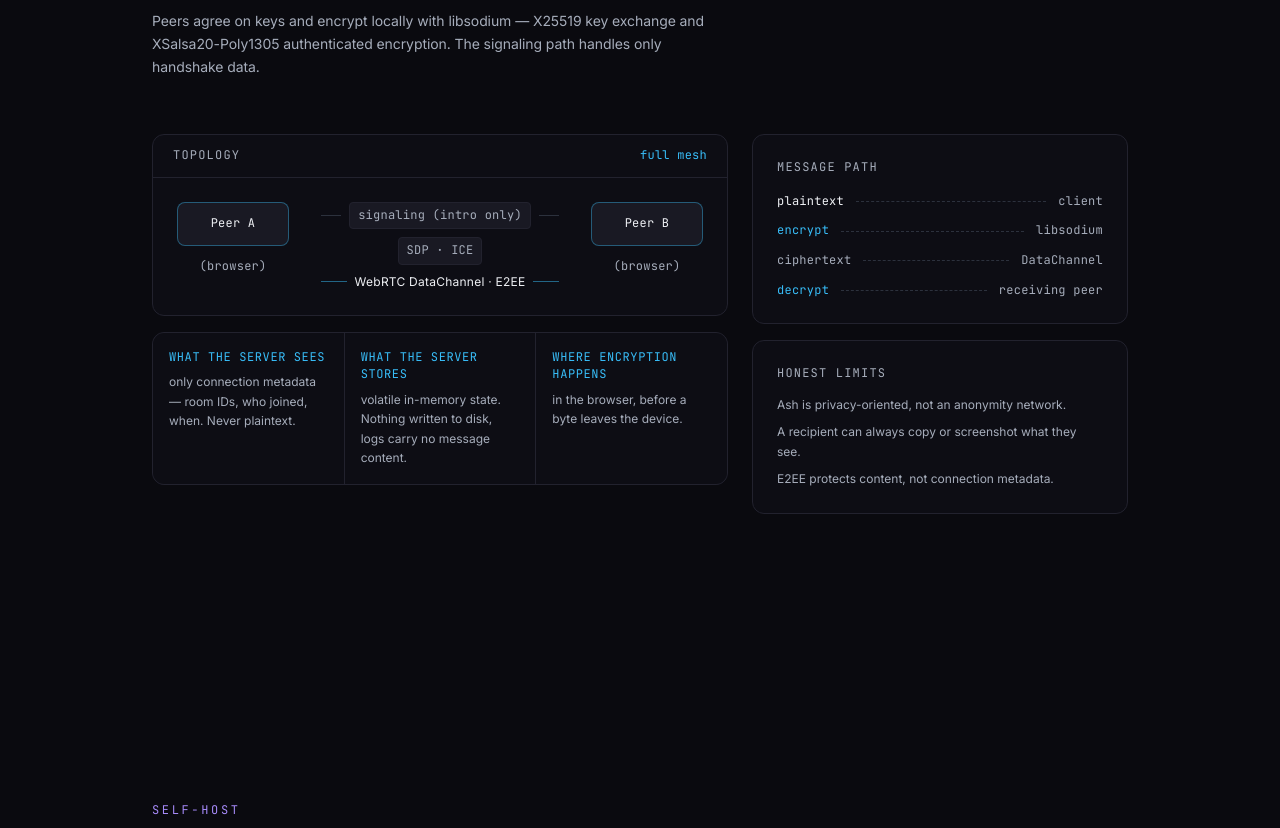
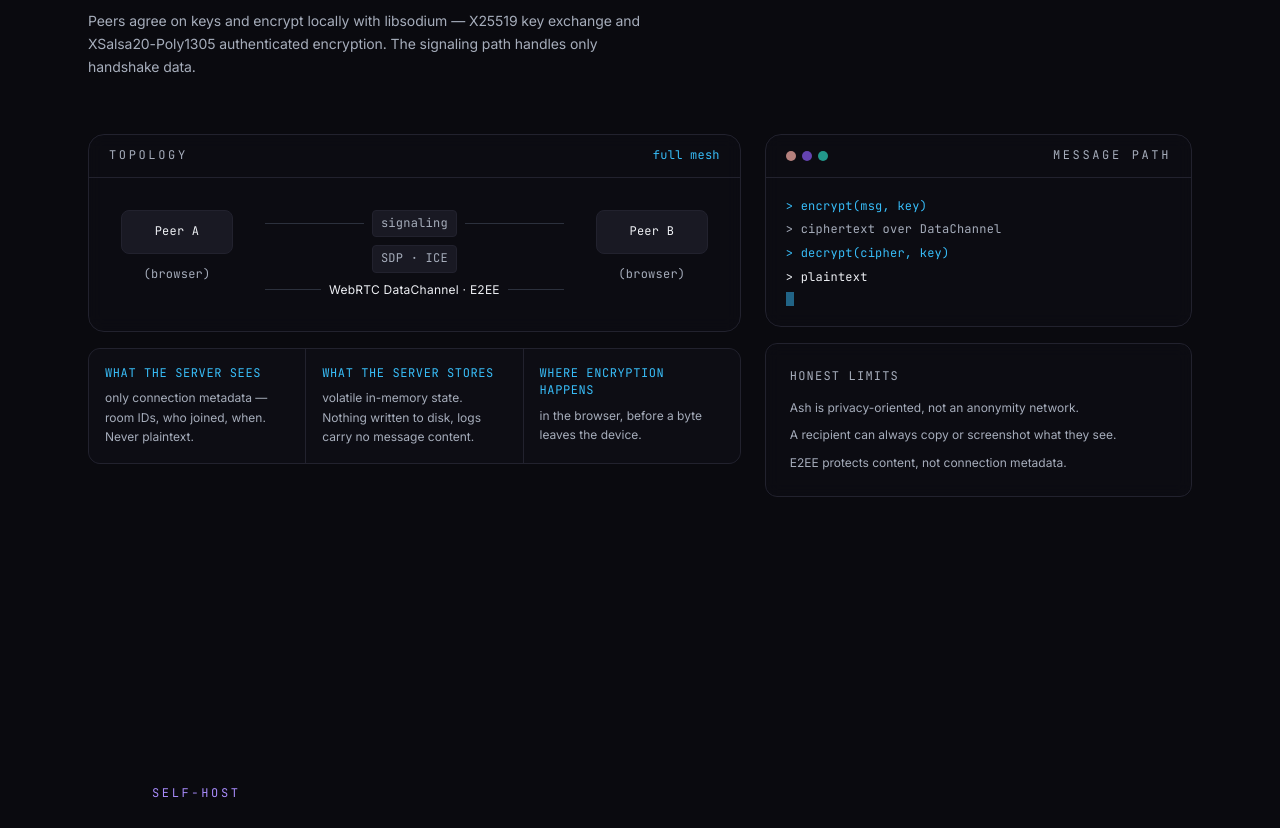
Before and after one commit to devansharora18/ash, a React (Vite) app in the folder apps/landing/: page / in a window 1280 px wide. Shown: the part 3940-4768 px from the top of the page. Built offline with nearby package versions, Linux system fonts and the light colour scheme.

Commit message:
feat: improve security section ui

```diff
--- /dev/null
+++ b/apps/landing/src/components/message_path_terminal.tsx
@@ -0,0 +1,55 @@
+import { useInView } from 'framer-motion'
+import { useEffect, useRef, useState } from 'react'
+
+const LINES = [
+  { text: '> encrypt(msg, key)', cls: 'text-primary-container' },
+  { text: '> ciphertext over DataChannel', cls: 'text-on-surface-variant' },
+  { text: '> decrypt(cipher, key)', cls: 'text-primary-container' },
+  { text: '> plaintext', cls: 'text-on-surface' },
+]
+
+function MessagePathTerminal() {
+  const ref = useRef<HTMLDivElement>(null)
+  const inView = useInView(ref, { once: true, margin: '-80px' })
+  const [visible, setVisible] = useState(0)
+
+  useEffect(() => {
+    if (!inView) return
+    let count = 0
+    const timer = setInterval(() => {
+      count += 1
+      setVisible(count)
+      if (count >= LINES.length) clearInterval(timer)
+    }, 420)
+    return () => clearInterval(timer)
+  }, [inView])
+
+  return (
+    <div
+      ref={ref}
+      className="overflow-hidden rounded-2xl border border-surface-container-high bg-surface-container-lowest/70 backdrop-blur-sm"
+    >
+      <div className="flex items-center justify-between border-b border-surface-container-high px-5 py-3">
+        <div className="flex items-center gap-1.5">
+          <span className="h-2.5 w-2.5 rounded-full bg-error/70" />
+          <span className="h-2.5 w-2.5 rounded-full bg-secondary-container/70" />
+          <span className="h-2.5 w-2.5 rounded-full bg-teal/70" />
+        </div>
+        <span className="font-mono text-code-inline uppercase tracking-[0.22em] text-on-surface-variant">
+          message path
+        </span>
+      </div>
+
+      <div className="flex min-h-[132px] flex-col justify-center gap-1.5 p-5 font-mono text-code-inline">
+        {LINES.slice(0, visible).map((line) => (
+          <div key={line.text} className={line.cls}>
+            {line.text}
+          </div>
+        ))}
+        <span className="h-3.5 w-2 animate-pulse bg-primary-container" />
+      </div>
+    </div>
+  )
+}
+
+export default MessagePathTerminal
--- a/apps/landing/src/components/section_security.tsx
+++ b/apps/landing/src/components/section_security.tsx
@@ -1,81 +1,39 @@
 import { motion } from 'framer-motion'
+import { useState } from 'react'
 
+import MessagePathTerminal from './message_path_terminal'
+import TopologyDiagram, { type TopologyFocus } from './topology_diagram'
 import { staggerContainer, staggerItem } from '../lib/anim'
 import SectionShell from './section_shell'
-
-function ArchitectureDiagram() {
-  return (
-    <div className="overflow-hidden rounded-xl border border-surface-container-high bg-surface-container-lowest">
-      <div className="flex items-center justify-between border-b border-surface-container-high px-5 py-3">
-        <span className="font-mono text-code-inline uppercase tracking-widest text-on-surface-variant">
-          topology
-        </span>
-        <span className="font-mono text-code-inline text-primary-container">
-          full mesh
-        </span>
-      </div>
-
-      <div className="flex flex-col gap-6 p-6 font-mono text-code-inline sm:flex-row sm:items-stretch sm:justify-between">
-        <div className="flex flex-col items-center gap-3">
-          <div className="flex h-11 w-28 items-center justify-center rounded-lg border border-primary-container/40 bg-surface-container">
-            <span className="text-on-surface">Peer A</span>
-          </div>
-          <span className="text-on-surface-variant">(browser)</span>
-        </div>
-
-        <div className="flex flex-1 flex-col items-center justify-center gap-2 px-2">
-          <div className="flex w-full items-center justify-center gap-2 text-on-surface-variant">
-            <span className="h-px flex-1 bg-outline-variant" />
-            <span className="rounded border border-surface-container-high bg-surface-container px-2 py-1 text-on-surface-variant">
-              signaling (intro only)
-            </span>
-            <span className="h-px flex-1 bg-outline-variant" />
-          </div>
-          <span className="rounded border border-surface-container-high bg-surface-container px-2 py-1 text-on-surface-variant">
-            SDP · ICE
-          </span>
-          <div className="flex w-full items-center gap-2 text-primary-container">
-            <span className="h-px flex-1 bg-primary-container/50" />
-            <span className="font-sans text-body-sm-medium text-on-surface">
-              WebRTC DataChannel · E2EE
-            </span>
-            <span className="h-px flex-1 bg-primary-container/50" />
-          </div>
-        </div>
-
-        <div className="flex flex-col items-center gap-3">
-          <div className="flex h-11 w-28 items-center justify-center rounded-lg border border-primary-container/40 bg-surface-container">
-            <span className="text-on-surface">Peer B</span>
-          </div>
-          <span className="text-on-surface-variant">(browser)</span>
-        </div>
-      </div>
-    </div>
-  )
-}
 
 const facts = [
   {
     label: 'What the server sees',
+    focus: 'signaling' as const,
     value: 'only connection metadata — room IDs, who joined, when. Never plaintext.',
   },
   {
     label: 'What the server stores',
+    focus: 'none' as const,
     value: 'volatile in-memory state. Nothing written to disk, logs carry no message content.',
   },
   {
     label: 'Where encryption happens',
+    focus: 'data' as const,
     value: 'in the browser, before a byte leaves the device.',
   },
 ]
 
 function Security() {
+  const [focus, setFocus] = useState<TopologyFocus>('none')
+
   return (
     <SectionShell
       id="security"
       eyebrow="Security model"
       title="The server never reads the conversation."
       lead="Peers agree on keys and encrypt locally with libsodium — X25519 key exchange and XSalsa20-Poly1305 authenticated encryption. The signaling path handles only handshake data."
+      width="wide"
     >
       <motion.div
         variants={staggerContainer}
@@ -85,12 +43,20 @@ function Security() {
         className="grid gap-6 lg:grid-cols-5"
       >
         <div className="lg:col-span-3">
-          <motion.div variants={staggerItem}>
-            <ArchitectureDiagram />
+          <motion.div
+            variants={staggerItem}
+            onMouseEnter={() => setFocus('none')}
+          >
+            <TopologyDiagram focus={focus} />
           </motion.div>
           <div className="mt-4 grid gap-px overflow-hidden rounded-xl border border-surface-container-high bg-surface-container-high sm:grid-cols-3">
             {facts.map((fact) => (
-              <div key={fact.label} className="bg-surface-container-lowest p-4">
+              <div
+                key={fact.label}
+                onMouseEnter={() => setFocus(fact.focus)}
+                onMouseLeave={() => setFocus('none')}
+                className="cursor-default bg-surface-container-lowest p-4 transition-colors hover:bg-surface-container"
+              >
                 <p className="font-mono text-code-inline uppercase tracking-wider text-primary-container">
                   {fact.label}
                 </p>
@@ -103,35 +69,18 @@ function Security() {
         </div>
 
         <div className="flex flex-col gap-4 lg:col-span-2">
-          <motion.div variants={staggerItem} className="rounded-xl border border-surface-container-high bg-surface-container-lowest p-6">
-            <p className="font-mono text-code-inline uppercase tracking-widest text-on-surface-variant">
-              message path
-            </p>
-            <ol className="mt-4 flex flex-col gap-3 font-mono text-code-inline">
-              <li className="flex items-center gap-3">
-                <span className="text-on-surface">plaintext</span>
-                <span className="flex-1 border-t border-dashed border-outline-variant" />
-                <span className="text-on-surface-variant">client</span>
-              </li>
-              <li className="flex items-center gap-3">
-                <span className="text-primary-container">encrypt</span>
-                <span className="flex-1 border-t border-dashed border-outline-variant" />
-                <span className="text-on-surface-variant">libsodium</span>
-              </li>
-              <li className="flex items-center gap-3">
-                <span className="text-on-surface-variant">ciphertext</span>
-                <span className="flex-1 border-t border-dashed border-outline-variant" />
-                <span className="text-on-surface-variant">DataChannel</span>
-              </li>
-              <li className="flex items-center gap-3">
-                <span className="text-primary-container">decrypt</span>
-                <span className="flex-1 border-t border-dashed border-outline-variant" />
-                <span className="text-on-surface-variant">receiving peer</span>
-              </li>
-            </ol>
+          <motion.div
+            variants={staggerItem}
+            onMouseEnter={() => setFocus('data')}
+            onMouseLeave={() => setFocus('none')}
+          >
+            <MessagePathTerminal />
           </motion.div>
 
-          <motion.div variants={staggerItem} className="rounded-xl border border-surface-container-high bg-surface-container-lowest p-6">
+          <motion.div
+            variants={staggerItem}
+            className="rounded-xl border border-surface-container-high bg-surface-container-lowest/70 p-6 backdrop-blur-sm"
+          >
             <p className="font-mono text-code-inline uppercase tracking-widest text-on-surface-variant">
               honest limits
             </p>
--- /dev/null
+++ b/apps/landing/src/components/topology_diagram.tsx
@@ -0,0 +1,101 @@
+import { motion } from 'framer-motion'
+
+export type TopologyFocus = 'none' | 'signaling' | 'data'
+
+interface TopologyDiagramProps {
+  focus: TopologyFocus
+}
+
+function TopologyDiagram({ focus }: TopologyDiagramProps) {
+  const signalingDim = focus === 'data'
+  const peersDim = focus === 'signaling'
+  const dataGlow = focus === 'data'
+
+  return (
+    <div className="overflow-hidden rounded-2xl border border-surface-container-high bg-surface-container-lowest/70 backdrop-blur-sm">
+      <div className="flex items-center justify-between border-b border-surface-container-high px-5 py-3">
+        <span className="font-mono text-code-inline uppercase tracking-[0.22em] text-on-surface-variant">
+          topology
+        </span>
+        <span className="font-mono text-code-inline text-primary-container">full mesh</span>
+      </div>
+
+      <div className="flex flex-col gap-6 p-8 font-mono text-code-inline sm:flex-row sm:items-stretch sm:justify-between">
+        <motion.div
+          className="flex flex-col items-center gap-3"
+          animate={{ opacity: peersDim ? 0.35 : 1 }}
+        >
+          <div className="flex h-11 w-28 items-center justify-center rounded-lg border border-surface-container-high bg-surface-container">
+            <span className="text-on-surface">Peer A</span>
+          </div>
+          <span className="text-on-surface-variant">(browser)</span>
+        </motion.div>
+
+        <div className="flex flex-1 flex-col items-center justify-center gap-2 px-2">
+          <div className="flex w-full items-center justify-center gap-2">
+            <motion.span
+              className="h-px flex-1"
+              animate={{
+                backgroundColor: dataGlow ? 'rgba(56,189,248,0.7)' : 'rgba(44,49,61,1)',
+                boxShadow: dataGlow ? '0 0 8px rgba(56,189,248,0.5)' : 'none',
+              }}
+            />
+            <motion.span
+              className="rounded border border-surface-container-high bg-surface-container px-2 py-1 text-on-surface-variant"
+              animate={{ opacity: signalingDim ? 0.3 : 1 }}
+            >
+              signaling
+            </motion.span>
+            <motion.span
+              className="h-px flex-1"
+              animate={{
+                backgroundColor: dataGlow ? 'rgba(56,189,248,0.7)' : 'rgba(44,49,61,1)',
+                boxShadow: dataGlow ? '0 0 8px rgba(56,189,248,0.5)' : 'none',
+              }}
+            />
+          </div>
+          <motion.span
+            className="rounded border border-surface-container-high bg-surface-container px-2 py-1 text-on-surface-variant"
+            animate={{ opacity: signalingDim ? 0.3 : 1 }}
+          >
+            SDP · ICE
+          </motion.span>
+          <div className="flex w-full items-center gap-2">
+            <motion.span
+              className="h-px flex-1"
+              animate={{
+                backgroundColor: dataGlow ? 'rgba(56,189,248,0.7)' : 'rgba(44,49,61,1)',
+                boxShadow: dataGlow ? '0 0 8px rgba(56,189,248,0.5)' : 'none',
+              }}
+            />
+            <motion.span
+              className="font-sans text-body-sm-medium text-on-surface"
+              animate={{ opacity: signalingDim ? 0.3 : 1 }}
+            >
+              WebRTC DataChannel · E2EE
+            </motion.span>
+            <motion.span
+              className="h-px flex-1"
+              animate={{
+                backgroundColor: dataGlow ? 'rgba(56,189,248,0.7)' : 'rgba(44,49,61,1)',
+                boxShadow: dataGlow ? '0 0 8px rgba(56,189,248,0.5)' : 'none',
+              }}
+            />
+          </div>
+        </div>
+
+        <motion.div
+          className="flex flex-col items-center gap-3"
+          animate={{ opacity: peersDim ? 0.35 : 1 }}
+        >
+          <div className="flex h-11 w-28 items-center justify-center rounded-lg border border-surface-container-high bg-surface-container">
+            <span className="text-on-surface">Peer B</span>
+          </div>
+          <span className="text-on-surface-variant">(browser)</span>
+        </motion.div>
+      </div>
+    </div>
+  )
+}
+
+export default TopologyDiagram
```
